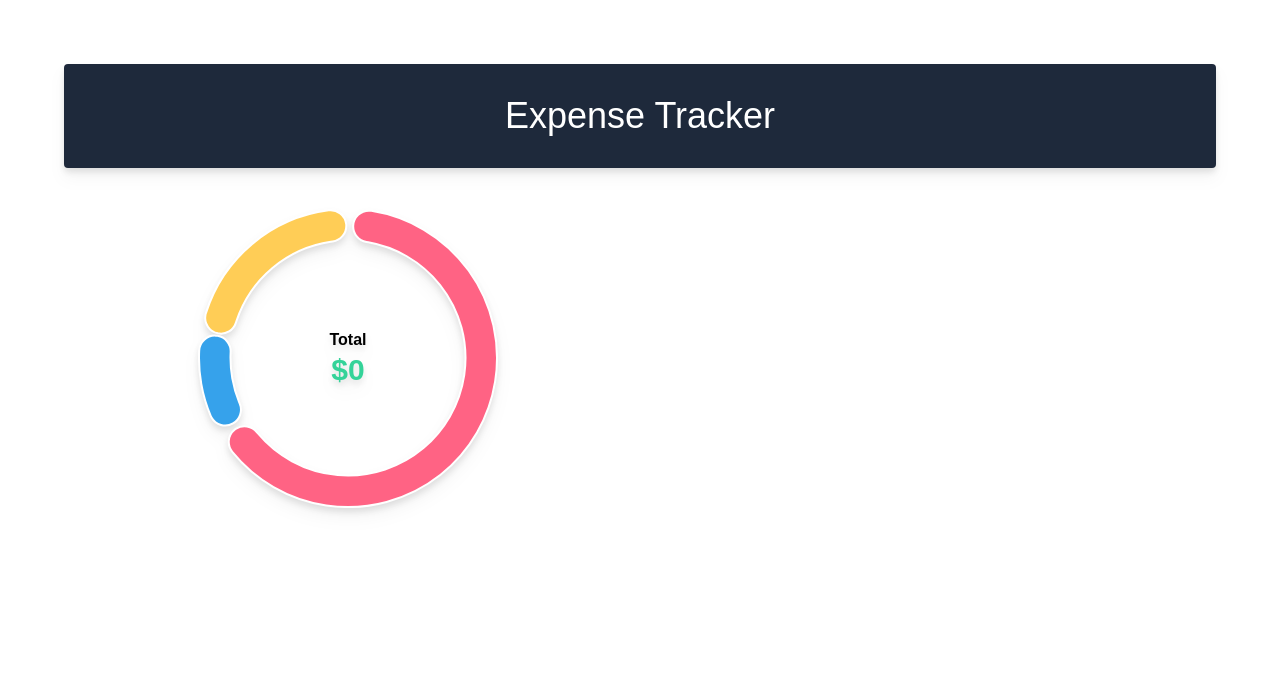
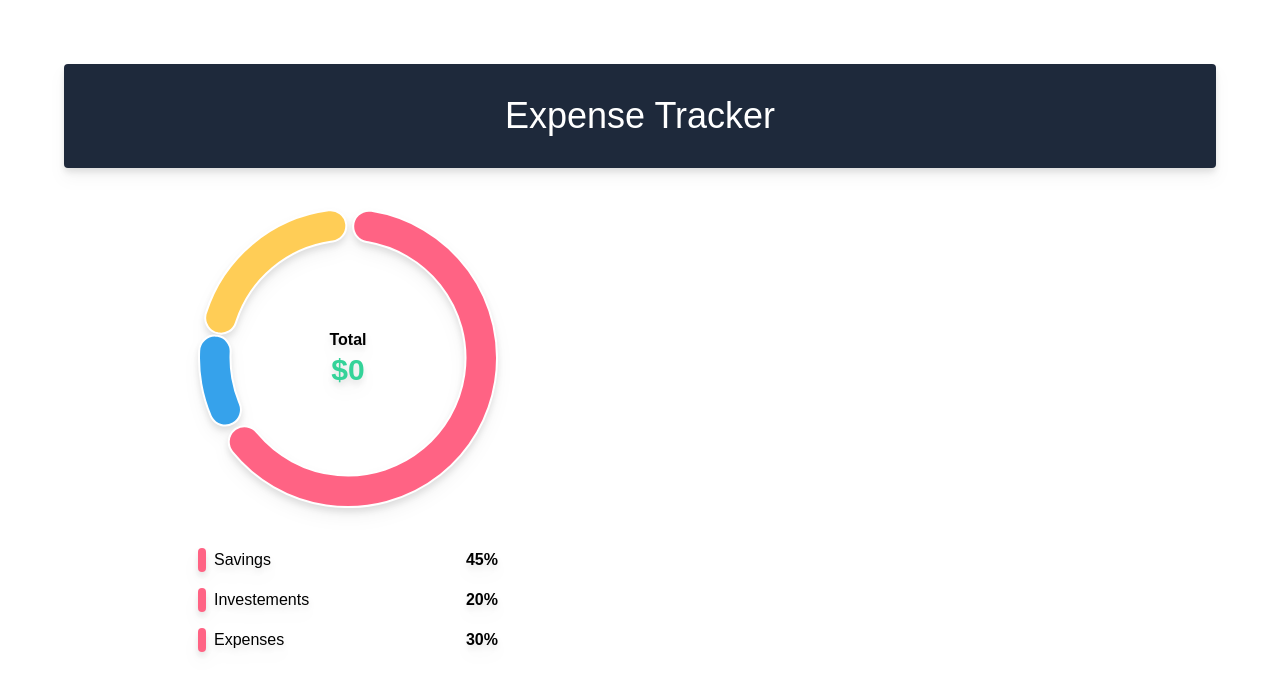
Before and after one commit to sadeepfernando/Expense-Tracker, a React (Create React App) app in the folder front-end/: page / in a window 1280 px wide. Shown: the top 694 px of the page. Built offline with nearby package versions, Linux system fonts and the light colour scheme.

Commit message:
Created the labeling

```diff
--- a/front-end/src/components/Graph.js
+++ b/front-end/src/components/Graph.js
@@ -1,14 +1,11 @@
 import React from 'react';
 import { Doughnut } from 'react-chartjs-2';
 import { Chart, ArcElement } from 'chart.js';
+import Labels from './Labels';
 
 Chart.register(ArcElement);
 
-const data = {
-
-
-};
-
+//customize the doughnut chart
 const config = {
   data : {
     datasets: [{
@@ -42,6 +39,7 @@
         </div>
         <div className='flex flex-col py-10 gap-4'>
           {/* labels */}
+          <Labels></Labels>
         </div>
       </div>
 
--- /dev/null
+++ b/front-end/src/components/Labels.js
@@ -0,0 +1,47 @@
+import React from 'react'
+
+const obj =[
+    {
+        type:'Savings',
+        color:'rgb(255, 99, 132)',
+        percent:45
+    },
+    {
+        type:'Investements',
+        color:'rgb(255, 99, 132)',
+        percent:20
+    },
+    {
+        type:'Expenses',
+        color:'rgb(255, 99, 132)',
+        percent:30
+    },
+]
+
+
+export default function Labels() {
+
+  return (
+    <>
+    {obj.map((value, index) =>
+        <LabelComponent key={index} data={value}></LabelComponent>
+    )}
+
+    </>
+  )
+}
+
+function LabelComponent({data}){
+    if(!data){
+        return <></>
+    }
+    return(
+        <div className='labels flex justify-between'>
+            <div className='flex gap-2'>
+                <div className='w-2 h-2 rounded py-3' style={{background:data.color ??' #f9c74f'}}></div>
+                    <h3 className='text-md'>{data.type ?? ''}</h3>
+            </div>
+            <h3 className='font-bold'>{data.percent ?? 0}%</h3>
+        </div>
+    )
+}
```
